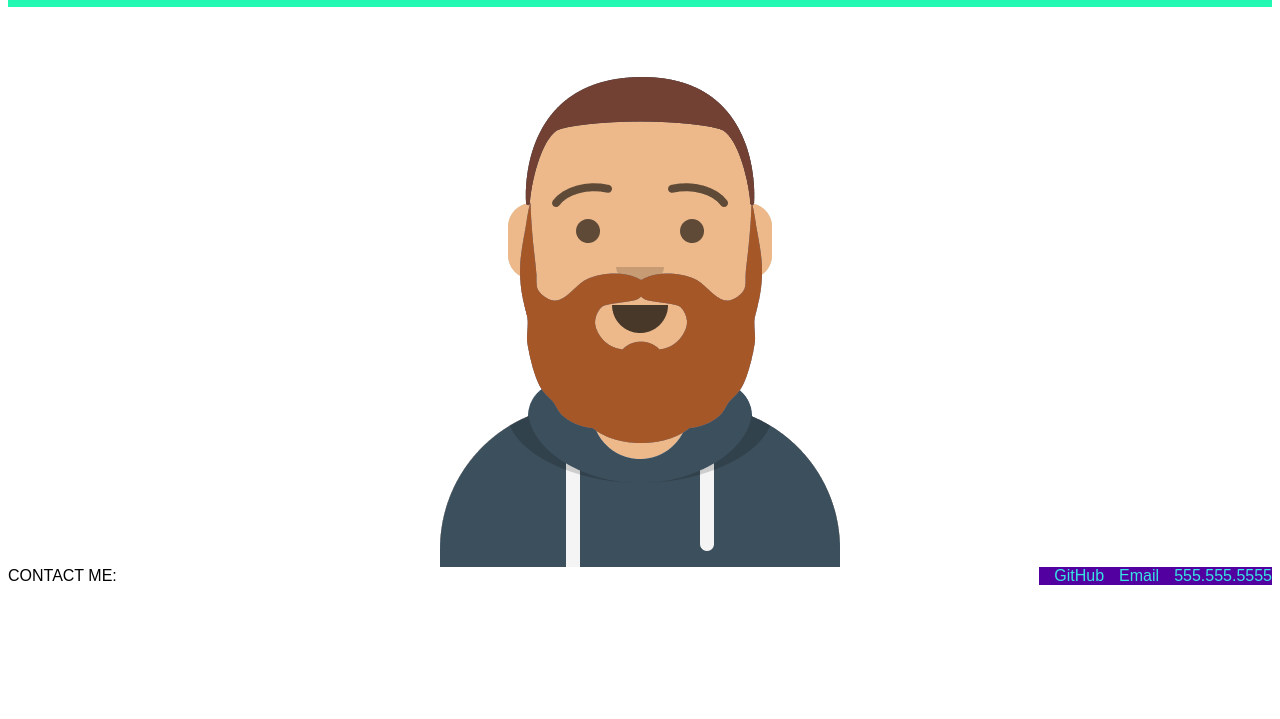
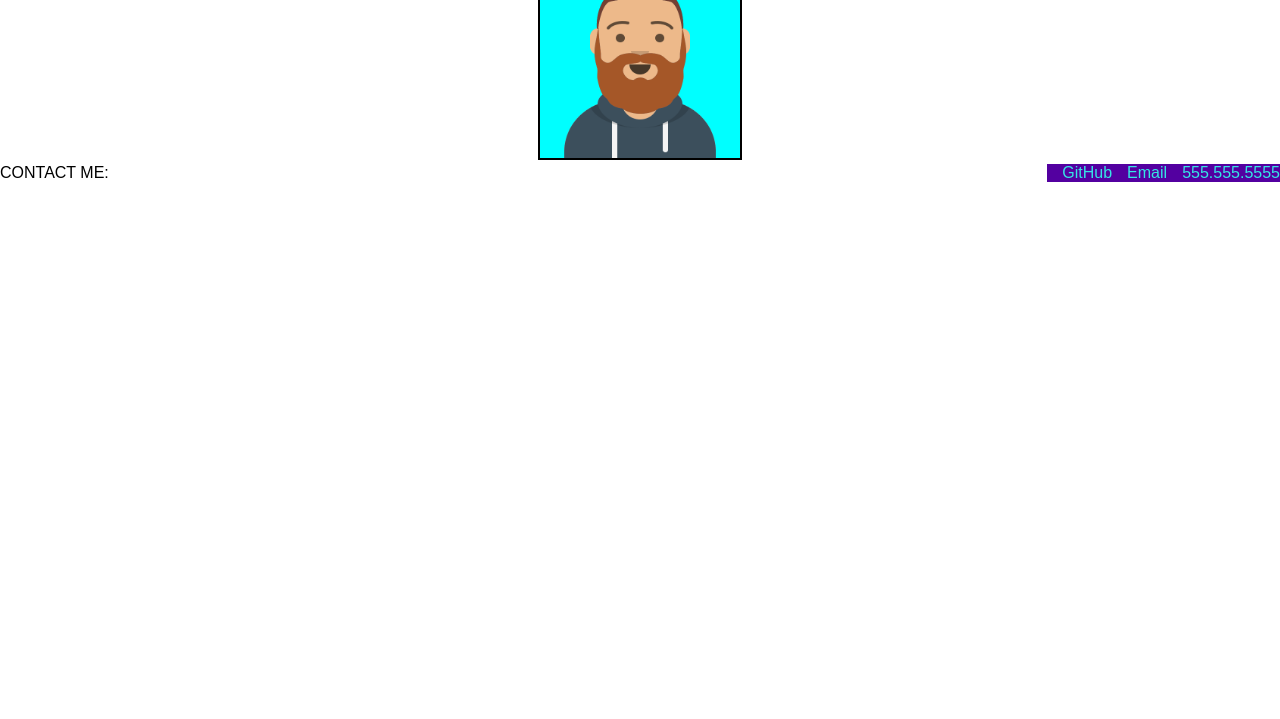
Before and after one commit to Derjbass/Portfolio, a plain HTML site: page index.html in a window 1280 px wide. Shown: the part 81-800 px from the top of the page. Drawn offline with Linux system fonts and the light colour scheme.

Commit message:
adjusted avatar image size and adjustment

```diff
--- a/Assets/css/style.css
+++ b/Assets/css/style.css
@@ -1,4 +1,5 @@
 *{
+    margin: 0px;
     font-family: sans-serif;
 }
 
@@ -7,7 +8,8 @@ section{
     height: 20%;
     width: 100%;
     justify-content: center;
-}
+/*     background-color: aqua;
+ */}
 
 a{
     text-decoration: none;
@@ -43,3 +45,12 @@ footer nav{
     background-color: rgb(83, 0, 160);
     margin-left: 15px;
 }
+
+.photo{
+    border: 2px solid black;
+    background-color: aqua;
+    height: 200px;
+    width: 200px;
+    max-width: 100%;
+    max-height: 100%;
+}
--- a/index.html
+++ b/index.html
@@ -21,7 +21,9 @@
     </header>
 
     <section>
-        <img src="Assets/images/avatars.png" alt="Avatar">
+        <div>
+            <img class="photo" src="Assets/images/avatars.png" alt="Avatar">
+        </div>
     </section>
 
     <footer class="flex-container" id="contact-me">CONTACT ME:
```
